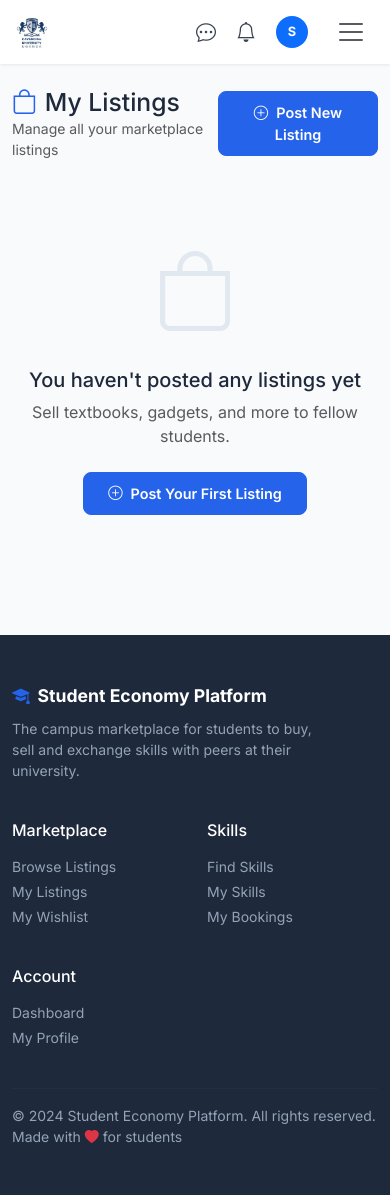
After one commit to Christopher75/student-economy-platform, a Django app: page /marketplace/listings/mine/ in a window 390 px wide. The commit adds this page. Run offline with Django 5.2, Linux system fonts and the light colour scheme; the visitor is signed in with stand-in values (Sample User, id 1); data comes from the database, SQL or seed files in the repository; data that the repository does not hold is empty; some libraries are stand-ins or nearby versions.

Commit message:
Add My Listings page, fix Trust Score, clean up nav
Trust Score:
- Add trust_score @property to CustomUser so templates can use {{ user.trust_score }}
- Was always showing 0 because get_trust_score() method was never being called
- Also factor in average rating (up to 20 pts) alongside completed bookings and verification

My Listings (/marketplace/listings/mine/):
- New management page showing all user's listings regardless of status
- Shows listing photo, price, condition, status badge
- Prominent green 'Mark Sold' button for available listings
- 'Relist' button to put sold listings back to available
- Inline delete with confirmation (no redirect to confirm page)
- After mark sold / delete redirects back to My Listings

Nav cleanup:
- Remove redundant 'Offer Skill' and 'Post Listing' from dropdown
- Replace with 'My Listings' and 'My Skills' (manage-everything pages)
- Update footer and mobile menu to match

Co-Authored-By: Claude Sonnet 4.6 <noreply@anthropic.com>

```diff
--- a/marketplace/urls.py
+++ b/marketplace/urls.py
@@ -10,11 +10,13 @@ urlpatterns = [
 
     # Listings
     path("listings/", views.ListingListView.as_view(), name="listing_list"),
+    path("listings/mine/", views.my_listings, name="my_listings"),
     path("listings/create/", views.listing_create, name="listing_create"),
     path("listings/<int:pk>/", views.ListingDetailView.as_view(), name="listing_detail"),
     path("listings/<int:pk>/edit/", views.listing_edit, name="listing_edit"),
     path("listings/<int:pk>/delete/", views.listing_delete, name="listing_delete"),
     path("listings/<int:pk>/mark-sold/", views.mark_sold, name="mark_sold"),
+    path("listings/<int:pk>/relist/", views.relist, name="relist"),
     path("listings/<int:pk>/save/", views.toggle_save, name="toggle_save"),
     path("photos/<int:pk>/delete/", views.delete_listing_photo, name="delete_listing_photo"),
     path("listings/<int:pk>/report/", views.report_listing, name="report_listing"),
--- a/marketplace/views.py
+++ b/marketplace/views.py
@@ -164,6 +164,13 @@ def delete_listing_photo(request, pk):
 
 
 @login_required
+def my_listings(request):
+    """Show all listings by the current user, regardless of status."""
+    listings = Listing.objects.filter(seller=request.user).prefetch_related("photos").order_by("-created_at")
+    return render(request, "marketplace/my_listings.html", {"listings": listings})
+
+
+@login_required
 def listing_delete(request, pk):
     listing = get_object_or_404(Listing, pk=pk)
     if listing.seller != request.user:
@@ -172,7 +179,8 @@ def listing_delete(request, pk):
     if request.method == "POST":
         listing.delete()
         messages.success(request, "Listing deleted successfully.")
-        return redirect("marketplace:listing_list")
+        next_url = request.POST.get("next") or request.GET.get("next")
+        return redirect(next_url or "marketplace:my_listings")
 
     return render(request, "marketplace/confirm_delete.html", {"listing": listing})
 
@@ -192,7 +200,24 @@ def mark_sold(request, pk):
     _notify_saved_users_sold(listing)
 
     messages.success(request, f'"{listing.title}" has been marked as sold.')
-    return redirect(listing.get_absolute_url())
+    next_url = request.POST.get("next") or request.GET.get("next")
+    if next_url:
+        return redirect(next_url)
+    return redirect("marketplace:my_listings")
+
+
+@login_required
+def relist(request, pk):
+    """Put a sold/reserved listing back to available."""
+    if request.method != "POST":
+        return HttpResponseForbidden()
+    listing = get_object_or_404(Listing, pk=pk)
+    if listing.seller != request.user:
+        return HttpResponseForbidden("Only the seller can relist.")
+    listing.status = "available"
+    listing.save(update_fields=["status"])
+    messages.success(request, f'"{listing.title}" is now listed as available again.')
+    return redirect("marketplace:my_listings")
 
 
 @login_required
--- a/templates/base.html
+++ b/templates/base.html
@@ -240,9 +240,8 @@
               <li><a class="dropdown-item" href="{% url 'accounts:profile' user.username %}"><i class="bi bi-person me-2"></i>My Profile</a></li>
               <li><a class="dropdown-item" href="{% url 'accounts:dashboard' %}"><i class="bi bi-speedometer2 me-2"></i>Dashboard</a></li>
               <li><a class="dropdown-item" href="{% url 'bookings:my_bookings' %}"><i class="bi bi-calendar-check me-2"></i>My Bookings</a></li>
-              <li><a class="dropdown-item" href="{% url 'marketplace:listing_create' %}"><i class="bi bi-plus-circle me-2"></i>Post Listing</a></li>
+              <li><a class="dropdown-item" href="{% url 'marketplace:my_listings' %}"><i class="bi bi-bag me-2"></i>My Listings</a></li>
               <li><a class="dropdown-item" href="{% url 'skills:my_skills' %}"><i class="bi bi-mortarboard me-2"></i>My Skills</a></li>
-              <li><a class="dropdown-item" href="{% url 'skills:skill_create' %}"><i class="bi bi-star me-2"></i>Offer Skill</a></li>
               <li><hr class="dropdown-divider"></li>
               <li>
                 <form method="post" action="{% url 'accounts:logout' %}">
@@ -263,13 +262,10 @@
             <a class="nav-link" href="{% url 'accounts:dashboard' %}"><i class="bi bi-speedometer2 me-2"></i>Dashboard</a>
           </li>
           <li class="nav-item d-lg-none">
-            <a class="nav-link" href="{% url 'marketplace:listing_create' %}"><i class="bi bi-plus-circle me-2"></i>Post Listing</a>
+            <a class="nav-link" href="{% url 'marketplace:my_listings' %}"><i class="bi bi-bag me-2"></i>My Listings</a>
           </li>
           <li class="nav-item d-lg-none">
             <a class="nav-link" href="{% url 'skills:my_skills' %}"><i class="bi bi-mortarboard me-2"></i>My Skills</a>
-          </li>
-          <li class="nav-item d-lg-none">
-            <a class="nav-link" href="{% url 'skills:skill_create' %}"><i class="bi bi-star me-2"></i>Offer Skill</a>
           </li>
           <li class="nav-item d-lg-none">
             <form method="post" action="{% url 'accounts:logout' %}">
@@ -321,7 +317,7 @@
         <h6 class="text-white fw-600 mb-3">Marketplace</h6>
         <ul class="list-unstyled small">
           <li class="mb-1"><a href="{% url 'marketplace:listing_list' %}">Browse Listings</a></li>
-          <li class="mb-1"><a href="{% url 'marketplace:listing_create' %}">Post a Listing</a></li>
+          <li class="mb-1"><a href="{% url 'marketplace:my_listings' %}">My Listings</a></li>
           <li class="mb-1"><a href="{% url 'marketplace:wishlist' %}">My Wishlist</a></li>
         </ul>
       </div>
@@ -329,7 +325,6 @@
         <h6 class="text-white fw-600 mb-3">Skills</h6>
         <ul class="list-unstyled small">
           <li class="mb-1"><a href="{% url 'skills:skill_list' %}">Find Skills</a></li>
-          <li class="mb-1"><a href="{% url 'skills:skill_create' %}">Offer a Skill</a></li>
           <li class="mb-1"><a href="{% url 'skills:my_skills' %}">My Skills</a></li>
           <li class="mb-1"><a href="{% url 'bookings:my_bookings' %}">My Bookings</a></li>
         </ul>
--- /dev/null
+++ b/templates/marketplace/my_listings.html
@@ -0,0 +1,123 @@
+{% extends 'base.html' %}
+{% block title %}My Listings – Student Economy Platform{% endblock %}
+
+{% block content %}
+<div class="container py-4">
+  <div class="d-flex justify-content-between align-items-center mb-4">
+    <div>
+      <h2 class="fw-800 mb-0"><i class="bi bi-bag me-2 text-primary"></i>My Listings</h2>
+      <p class="text-muted mb-0 small">Manage all your marketplace listings</p>
+    </div>
+    <a href="{% url 'marketplace:listing_create' %}" class="btn btn-primary fw-600">
+      <i class="bi bi-plus-circle me-2"></i>Post New Listing
+    </a>
+  </div>
+
+  {% if listings %}
+    <!-- Summary tabs -->
+    <div class="d-flex gap-2 mb-4 flex-wrap">
+      {% with available=listings|length %}
+        <span class="badge bg-primary-subtle text-primary px-3 py-2" style="font-size:.85rem;">
+          All: {{ listings|length }}
+        </span>
+      {% endwith %}
+    </div>
+
+    <div class="row g-3">
+      {% for listing in listings %}
+        <div class="col-12 col-md-6 col-lg-4">
+          <div class="card h-100 border-0 shadow-sm overflow-hidden">
+
+            <!-- Listing photo -->
+            {% with photo=listing.get_primary_photo %}
+            <div class="position-relative" style="height:160px;overflow:hidden;">
+              {% if photo %}
+                <img src="{{ photo.image.url }}" alt="{{ listing.title }}"
+                     style="width:100%;height:100%;object-fit:cover;">
+              {% else %}
+                <div class="w-100 h-100 bg-light d-flex align-items-center justify-content-center">
+                  <i class="bi bi-image text-secondary" style="font-size:3rem;"></i>
+                </div>
+              {% endif %}
+              <!-- Status badge overlay -->
+              {% if listing.status == 'available' %}
+                <span class="position-absolute top-0 start-0 m-2 badge bg-success">Available</span>
+              {% elif listing.status == 'sold' %}
+                <span class="position-absolute top-0 start-0 m-2 badge bg-secondary">Sold</span>
+              {% elif listing.status == 'reserved' %}
+                <span class="position-absolute top-0 start-0 m-2 badge bg-warning text-dark">Reserved</span>
+              {% endif %}
+            </div>
+            {% endwith %}
+
+            <div class="card-body p-3">
+              <h6 class="fw-700 mb-1">{{ listing.title|truncatechars:50 }}</h6>
+              <div class="d-flex align-items-center gap-2 mb-2">
+                <span class="fw-800 text-primary">UGX {{ listing.price|floatformat:"0" }}</span>
+                <span class="badge bg-light text-secondary border" style="font-size:.7rem;">{{ listing.get_condition_display }}</span>
+                {% if listing.negotiable %}
+                  <span class="badge bg-success-subtle text-success" style="font-size:.7rem;">Negotiable</span>
+                {% endif %}
+              </div>
+              <p class="text-muted small mb-3" style="line-height:1.4;">{{ listing.description|truncatechars:70 }}</p>
+
+              <!-- Action buttons -->
+              <div class="d-flex gap-2 flex-wrap">
+                <a href="{% url 'marketplace:listing_detail' listing.pk %}" class="btn btn-outline-secondary btn-sm fw-600">
+                  <i class="bi bi-eye me-1"></i>View
+                </a>
+                <a href="{% url 'marketplace:listing_edit' listing.pk %}" class="btn btn-outline-primary btn-sm fw-600">
+                  <i class="bi bi-pencil me-1"></i>Edit
+                </a>
+
+                {% if listing.status == 'available' %}
+                  <!-- Mark as Sold — prominent green button -->
+                  <form method="post" action="{% url 'marketplace:mark_sold' listing.pk %}"
+                        onsubmit="return confirm('Mark \'{{ listing.title|truncatechars:30 }}\' as sold? It will be removed from public search.');">
+                    {% csrf_token %}
+                    <input type="hidden" name="next" value="{% url 'marketplace:my_listings' %}">
+                    <button type="submit" class="btn btn-success btn-sm fw-600">
+                      <i class="bi bi-check2-circle me-1"></i>Mark Sold
+                    </button>
+                  </form>
+                {% elif listing.status == 'sold' %}
+                  <!-- Relist option -->
+                  <form method="post" action="{% url 'marketplace:relist' listing.pk %}">
+                    {% csrf_token %}
+                    <button type="submit" class="btn btn-outline-success btn-sm fw-600">
+                      <i class="bi bi-arrow-repeat me-1"></i>Relist
+                    </button>
+                  </form>
+                {% endif %}
+
+                <!-- Delete -->
+                <form method="post" action="{% url 'marketplace:listing_delete' listing.pk %}"
+                      onsubmit="return confirm('Permanently delete this listing?');">
+                  {% csrf_token %}
+                  <button type="submit" class="btn btn-outline-danger btn-sm">
+                    <i class="bi bi-trash"></i>
+                  </button>
+                </form>
+              </div>
+            </div>
+
+            <!-- Footer: date -->
+            <div class="card-footer bg-transparent border-top-0 px-3 pb-3 pt-0">
+              <small class="text-muted"><i class="bi bi-clock me-1"></i>Posted {{ listing.created_at|timesince }} ago</small>
+            </div>
+          </div>
+        </div>
+      {% endfor %}
+    </div>
+  {% else %}
+    <div class="text-center py-5">
+      <i class="bi bi-bag d-block mb-3" style="color:#e2e8f0;font-size:5rem;"></i>
+      <h5 class="fw-700">You haven't posted any listings yet</h5>
+      <p class="text-muted mb-4">Sell textbooks, gadgets, and more to fellow students.</p>
+      <a href="{% url 'marketplace:listing_create' %}" class="btn btn-primary fw-600 px-4">
+        <i class="bi bi-plus-circle me-2"></i>Post Your First Listing
+      </a>
+    </div>
+  {% endif %}
+</div>
+{% endblock %}
```
Also changed, not shown: accounts/models.py (+14 -2 lines).
